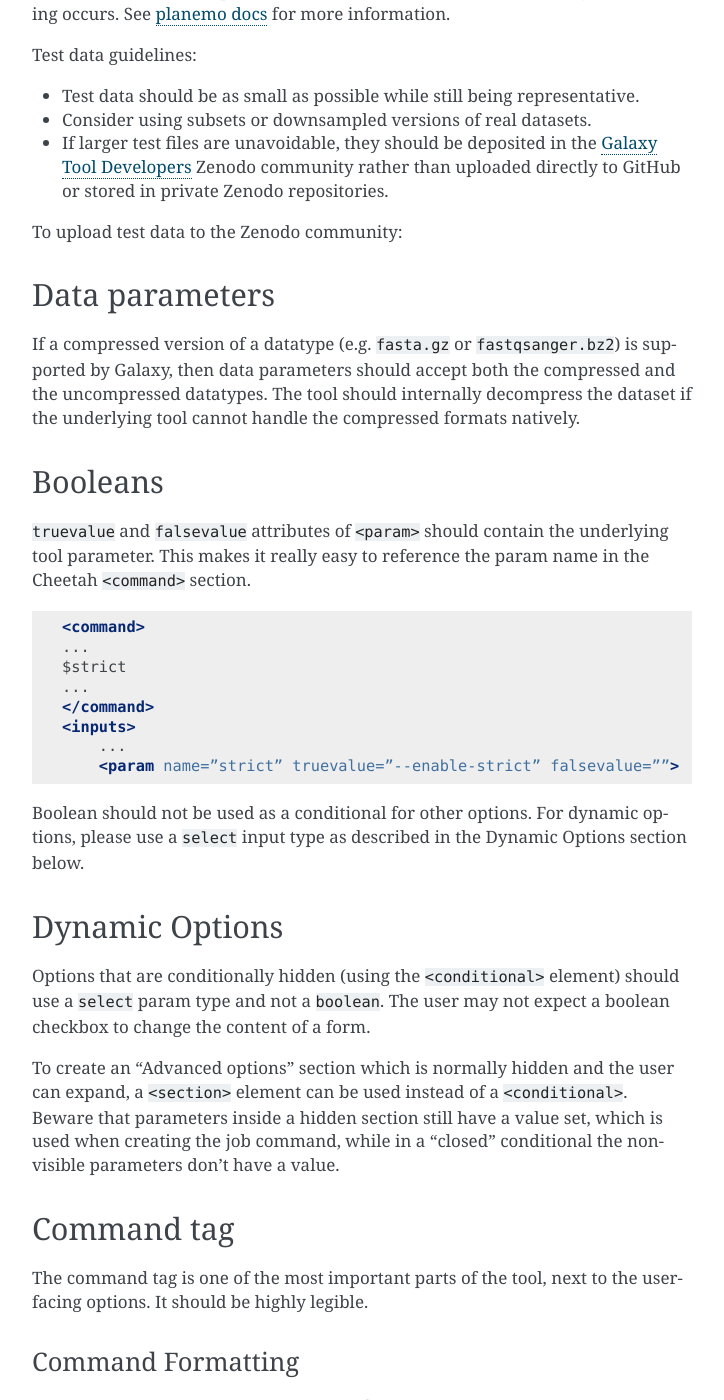
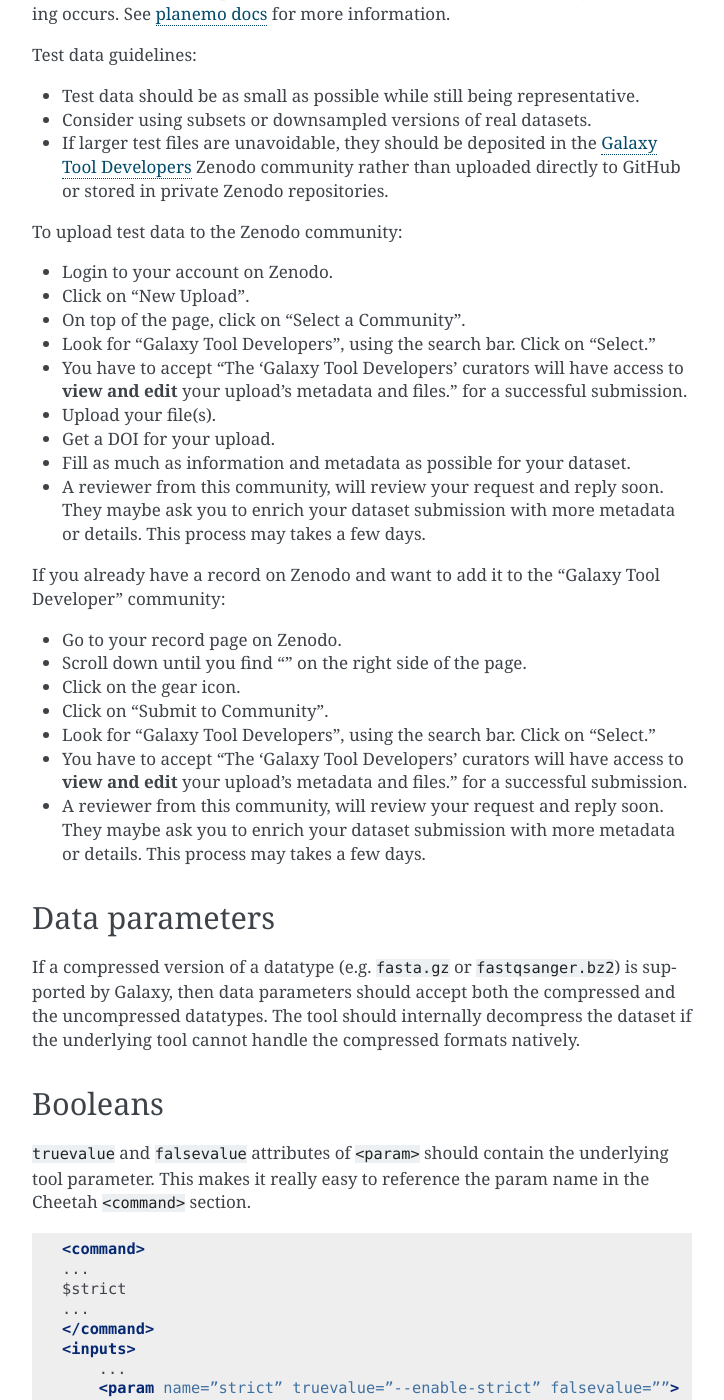
Before and after one commit to galaxy-iuc/standards, a Sphinx documentation site: the page built from docs/best_practices/tool_xml.rst, in a window 1280 px wide and 1400 px high, scrolled down 4467 px. Shown: the whole window, without its empty margins (388-1112 px from the left). Built offline with Sphinx 7.4.7, drawn with Linux system fonts in a browser that asks for light colours.

Commit message:
Update docs/best_practices/tool_xml.rst
Co-authored-by: Armin Dadras <dadrasarmin@gmail.com>

```diff
--- a/docs/best_practices/tool_xml.rst
+++ b/docs/best_practices/tool_xml.rst
@@ -218,6 +218,26 @@ Test data guidelines:
   GitHub or stored in private Zenodo repositories.
 
 To upload test data to the Zenodo community:
+
+- Login to your account on Zenodo.
+- Click on "New Upload".
+- On top of the page, click on "Select a Community".
+- Look for "Galaxy Tool Developers", using the search bar. Click on "Select."
+- You have to accept "The 'Galaxy Tool Developers' curators will have access to **view and edit** your upload's metadata and files." for a successful submission.
+- Upload your file(s).
+- Get a DOI for your upload.
+- Fill as much as information and metadata as possible for your dataset.
+- A reviewer from this community, will review your request and reply soon. They maybe ask you to enrich your dataset submission with more metadata or details. This process may takes a few days.
+
+If you already have a record on Zenodo and want to add it to the "Galaxy Tool Developer" community:
+
+- Go to your record page on Zenodo.
+- Scroll down until you find "" on the right side of the page.
+- Click on the gear icon.
+- Click on "Submit to Community".
+- Look for "Galaxy Tool Developers", using the search bar. Click on "Select."
+- You have to accept "The 'Galaxy Tool Developers' curators will have access to **view and edit** your upload's metadata and files." for a successful submission.
+- A reviewer from this community, will review your request and reply soon. They maybe ask you to enrich your dataset submission with more metadata or details. This process may takes a few days.
 
 Data parameters
 ---------------
```
